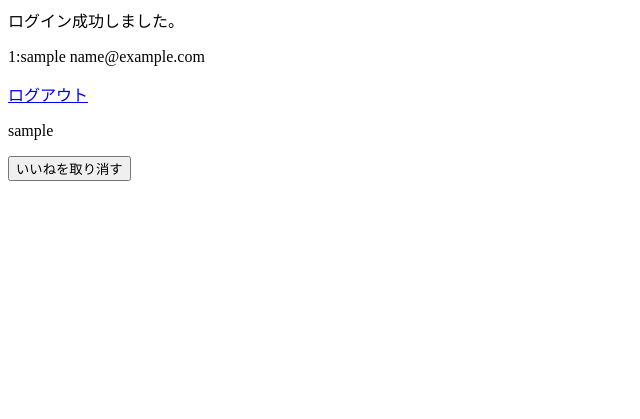
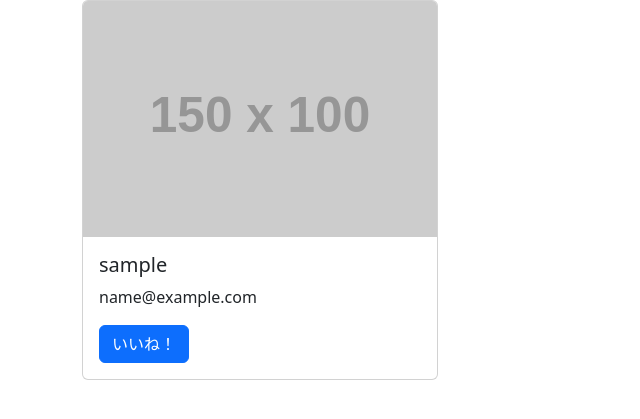
Before and after one commit to e235733/YuiCam, a Flask app: page /1 in a window 1280 px wide. Shown: the top 419 px of the page, without its empty margins (0-640 px from the left). Run offline with Flask 3, Linux system fonts and the light colour scheme; the visitor is signed in with stand-in values (Sample User, id 1); tables that the repository leaves empty hold one stand-in row (values such as "Sample post"); grey boxes labelled with a size stand in for pictures from a placeholder-image service; some libraries are stand-ins or nearby versions.

Commit message:
一覧更新、css追加

```diff
--- a/templates/index.html
+++ b/templates/index.html
@@ -1,33 +1,32 @@
-<!DOCTYPE html>
+<!doctype html>
 <html lang="en">
 <head>
-    <meta charset="UTF-8">
-    <meta name="viewport" content="width=device-width, initial-scale=1.0">
-    <title>Document</title>
+  <meta charset="utf-8">
+  <meta name="viewport" content="width=device-width, initial-scale=1">
+  <title>Bootstrap demo</title>
+  <link href="https://cdn.jsdelivr.net/npm/bootstrap@5.3.0/dist/css/bootstrap.min.css" rel="stylesheet" integrity="sha384-9ndCyUaIbzAi2FUVXJi0CjmCapSmO7SnpJef0486qhLnuZ2cdeRhO02iuK6FUUVM" crossorigin="anonymous">
 </head>
 <body>
-    ログイン成功しました。
-    {% for user in users %}
-        <p>{{user.id}}:{{user.username}} {{user.email}}</p>
+  <div class="container">
+    <div class="row">
+      {% for user in users %}
+        {% if loop.index0 % 3 == 0 and not loop.first %}
+          </div><div class="row">
+        {% endif %}
+        <div class="col-md-4 mb-4">
+          <div class="card">
+            <img src="https://placehold.jp/150x100.png" class="card-img-top" alt="...">
+            <div class="card-body">
+              <h5 class="card-title">{{user.username}}</h5>
+              <p class="card-text">{{user.email}}</p>
+              <a href="#" class="btn btn-primary">いいね！</a>
+            </div>
+          </div>
+        </div>
+      {% endfor %}
+    </div>
+  </div>
 
-    {% endfor %}
-    {% if 'user_id' in session %}
-        <a class="nav-link" href="{{ url_for('logout') }}">ログアウト</a>
-    {% endif %}
-
-    <!-- User list item -->
-    {% for user in users %}
-    <div class="user-item">
-        <p>{{ user.username }}</p>
-        <form method="POST" action="{{ url_for('like', liked_id=user.id) }}">
-            {% if user.query.get(session.get('user_id')).has_liked(user) %}    <!--ここ -->
-            <button type="submit" class="btn btn-danger">いいねを取り消す</button>
-            {% else %}
-            <button type="submit" class="btn btn-primary">いいね</button>
-            {% endif %}
-        </form>
-    </div>
-{% endfor %}
-
+  <script src="https://cdn.jsdelivr.net/npm/bootstrap@5.3.0/dist/js/bootstrap.bundle.min.js" integrity="sha384-geWF76RCwLtnZ8qwWowPQNguL3RmwHVBC9FhGdlKrxdiJJigb/j/68SIy3Te4Bkz" crossorigin="anonymous"></script>
 </body>
 </html>
```
Also changed, not shown: static/style.css (+15 -0 lines), 1 other file.
